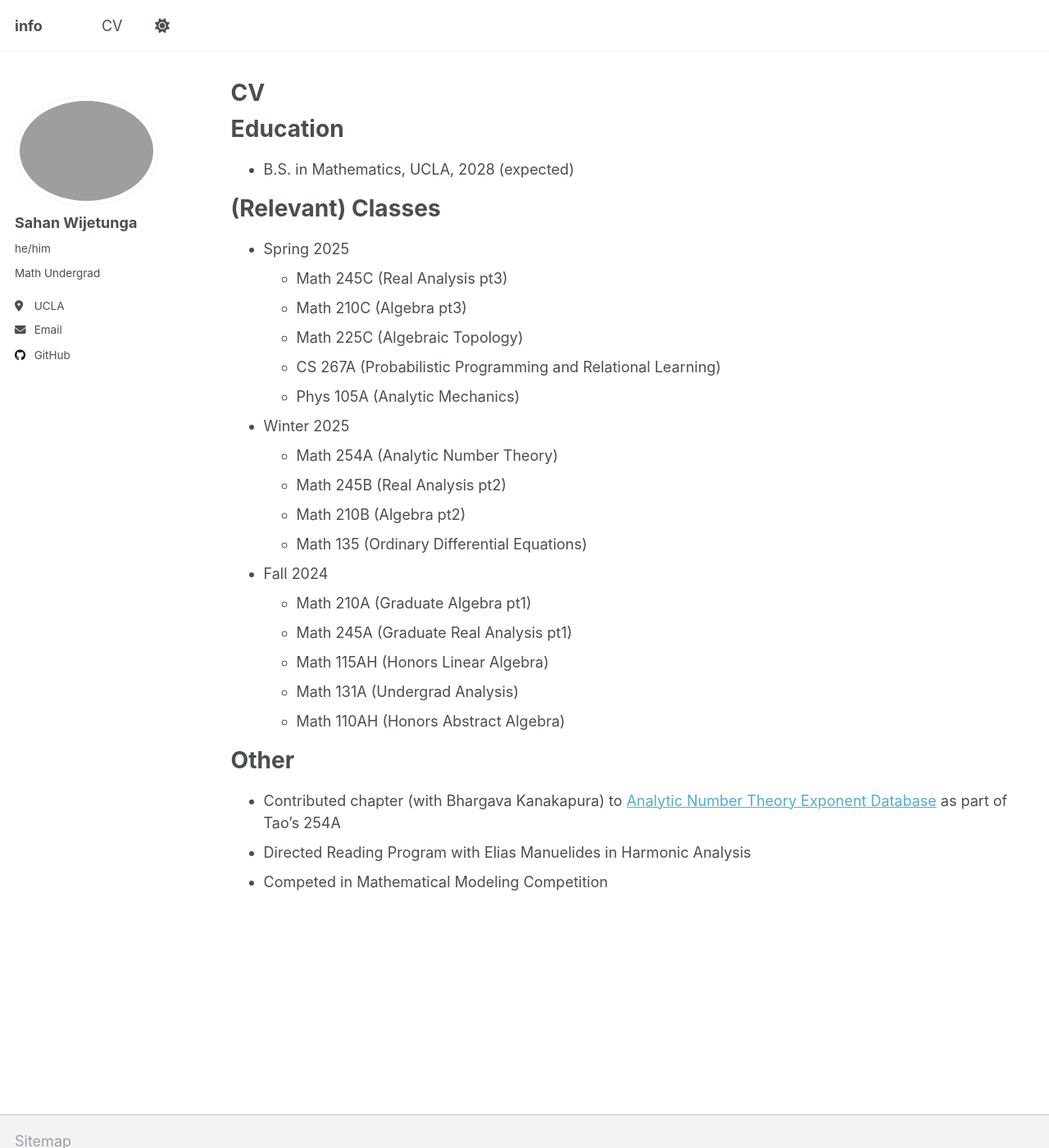
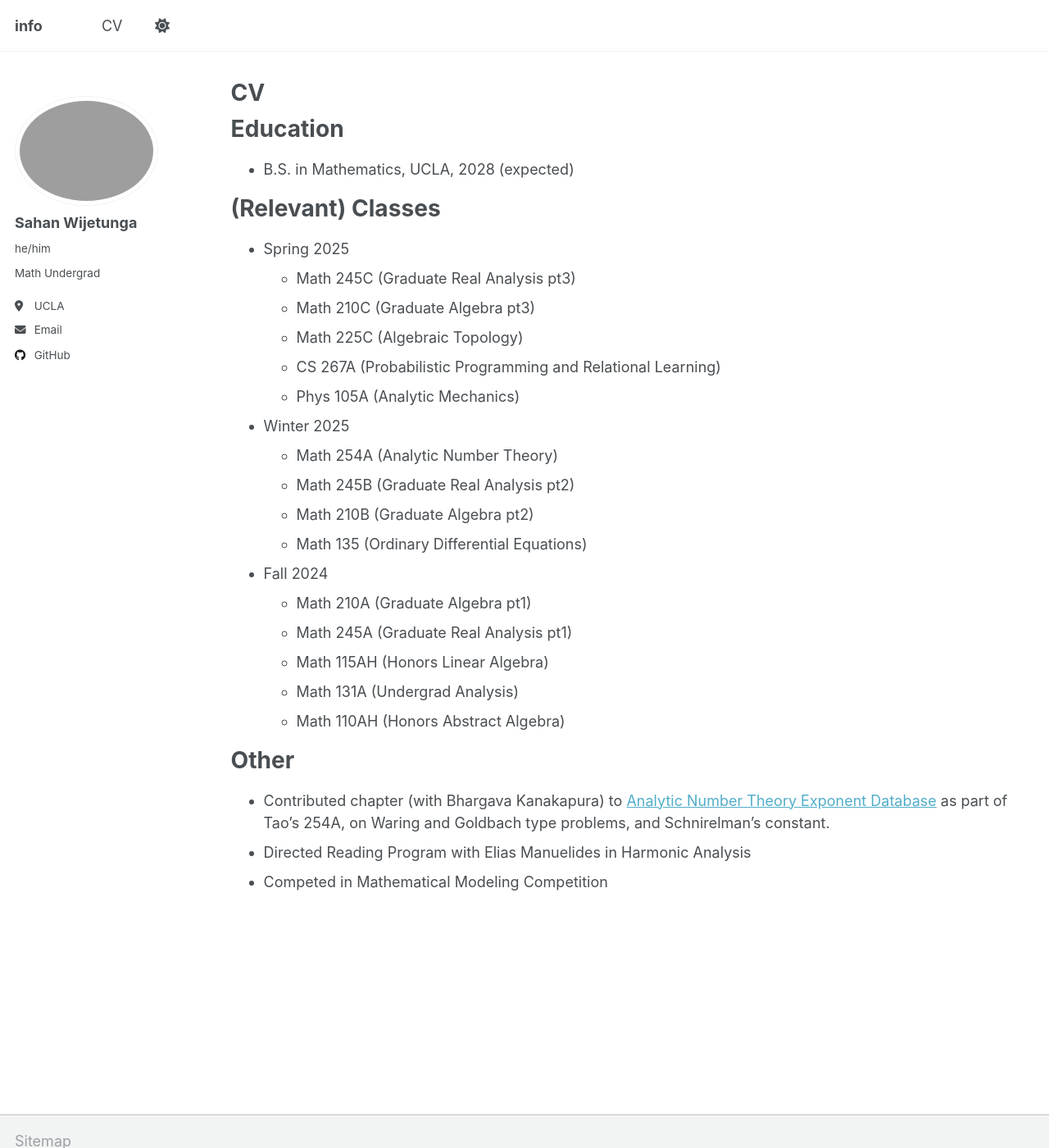
Before and after one commit to sahanwijetunga/sahanwijetunga.github.io, a Jekyll site: the page built from _pages/cv.md, in a window 1280 px wide and 1400 px high. Shown: the whole window at 82% size. Built offline with Jekyll 4.4.1, drawn with Linux system fonts in a browser that asks for light colours.

Commit message:
Update cv.md

```diff
--- a/_pages/cv.md
+++ b/_pages/cv.md
@@ -16,16 +16,16 @@ Education
 (Relevant) Classes
 ======
 * Spring 2025
-  * Math 245C (Real Analysis pt3)
-  * Math 210C (Algebra pt3)
+  * Math 245C (Graduate Real Analysis pt3)
+  * Math 210C (Graduate Algebra pt3)
   * Math 225C (Algebraic Topology)
   * CS 267A (Probabilistic Programming and Relational Learning)
   * Phys 105A (Analytic Mechanics)
 
 * Winter 2025
   * Math 254A (Analytic Number Theory)
-  * Math 245B (Real Analysis pt2)
-  * Math 210B (Algebra pt2)
+  * Math 245B (Graduate Real Analysis pt2)
+  * Math 210B (Graduate Algebra pt2)
   * Math 135 (Ordinary Differential Equations)
 
 * Fall 2024
@@ -37,6 +37,6 @@ Education
 
 Other
 ======
-* Contributed chapter (with Bhargava Kanakapura) to [Analytic Number Theory Exponent Database](https://teorth.github.io/expdb/blueprint/waring-goldbach-schnirelman-chapter.html) as part of Tao's 254A
+* Contributed chapter (with Bhargava Kanakapura) to [Analytic Number Theory Exponent Database](https://teorth.github.io/expdb/blueprint/waring-goldbach-schnirelman-chapter.html) as part of Tao's 254A, on Waring and Goldbach type problems, and Schnirelman’s constant.
 * Directed Reading Program with Elias Manuelides in Harmonic Analysis
 * Competed in Mathematical Modeling Competition
```
